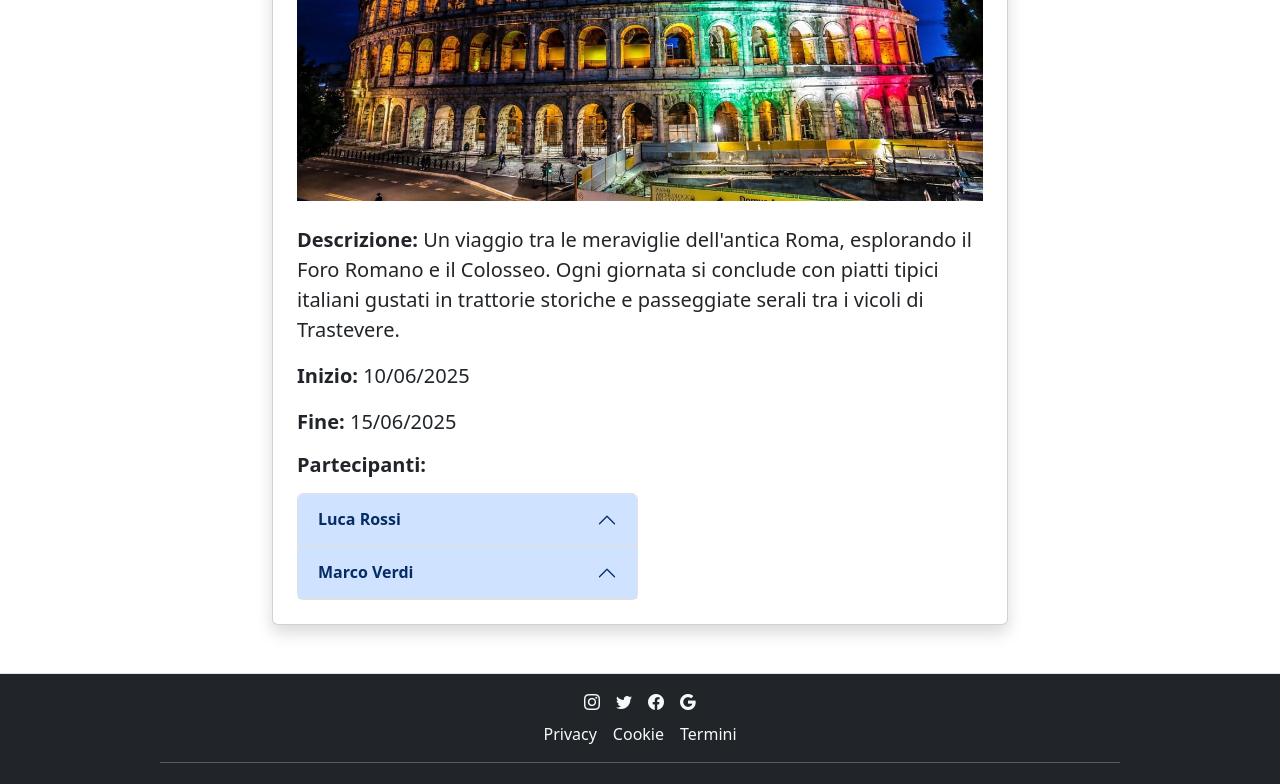
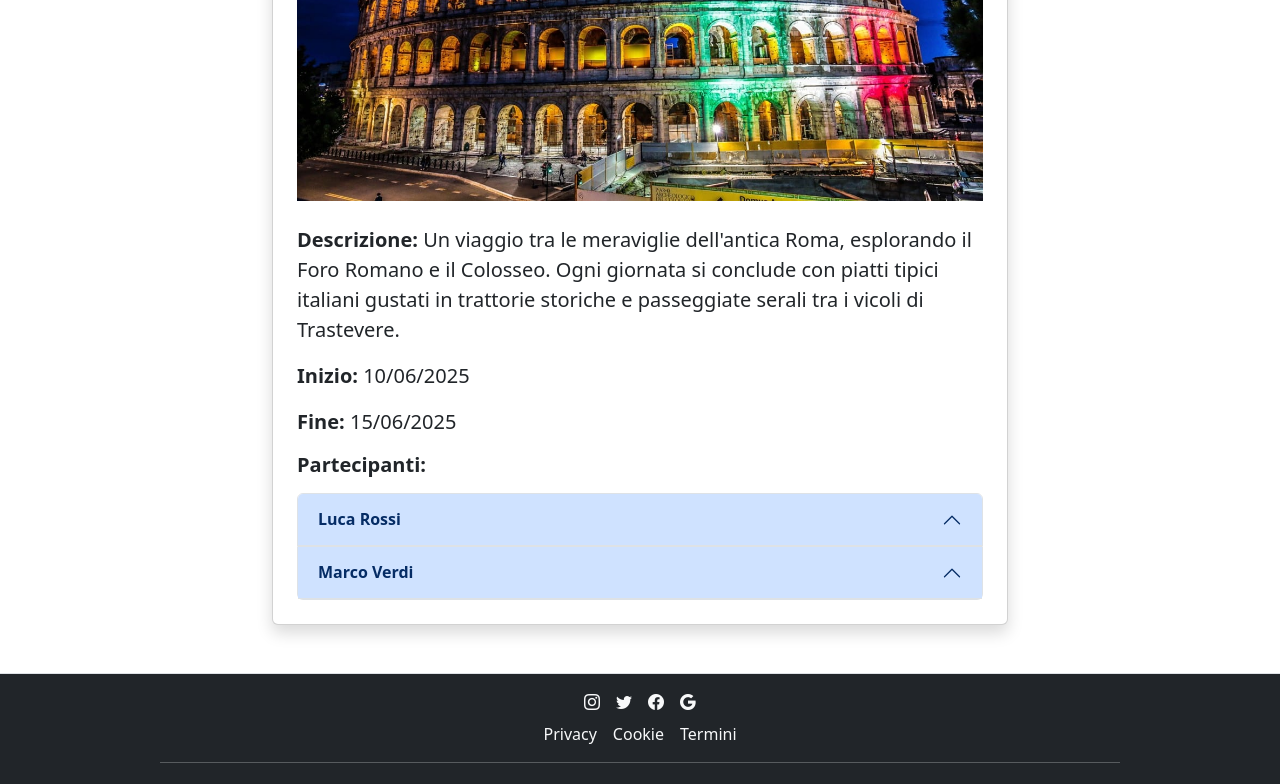
Before and after one commit to marzia-blasi/Booroad, a React (Vite) app: page /tripslist/1 in a window 1280 px wide. Shown: the part 407-1191 px from the top of the page. Built offline with nearby package versions, Linux system fonts and the light colour scheme.

Commit message:
fix accordion component expansion

```diff
--- a/src/Components/PartecipantList.jsx
+++ b/src/Components/PartecipantList.jsx
@@ -12,21 +12,17 @@ export default function Partecipantlist({ tripId }) {
 
       <h5 className="mb-3 fw-bold">Partecipanti:</h5>
 
-      <div className="accordion row g-1" id="accordionExample">
+      <div className="accordion" id="accordionExample">
 
-        <div className="col col-lg-6">
+        {
 
-          {
+          trip.partecipants.map(partecipantID => {
 
-            trip.partecipants.map(partecipantID => {
+            return <SinglePartecipant key={`partecipant-${partecipantID}`} id={partecipantID} />;
 
-              return <SinglePartecipant key={`partecipant-${partecipantID}`} id={partecipantID} />;
+          })
 
-            })
-
-          }
-
-        </div>
+        }
 
       </div>
 
--- a/src/Components/SinglePartecipant.jsx
+++ b/src/Components/SinglePartecipant.jsx
@@ -10,7 +10,7 @@ export default function SinglePartecipant({ id }) {
 
           <h2 className="accordion-header">
 
-            <button className="accordion-button" type="button" data-bs-toggle="collapse" data-bs-target="#collapseOne" aria-expanded="true" aria-controls="collapseOne">
+            <button className="accordion-button" type="button" data-bs-toggle="collapse" data-bs-target={`#collapse${id}`} aria-expanded="true" aria-controls={`collapse${id}`}>
 
               <strong>{partecipant.first_name} {partecipant.last_name}</strong>
 
@@ -18,7 +18,7 @@ export default function SinglePartecipant({ id }) {
 
           </h2>
 
-          <div id="collapseOne" className="accordion-collapse collapse" data-bs-parent="#accordionExample">
+          <div id={`collapse${id}`} className="accordion-collapse collapse" data-bs-parent="#accordionExample">
 
             <div className="accordion-body">
 
```
